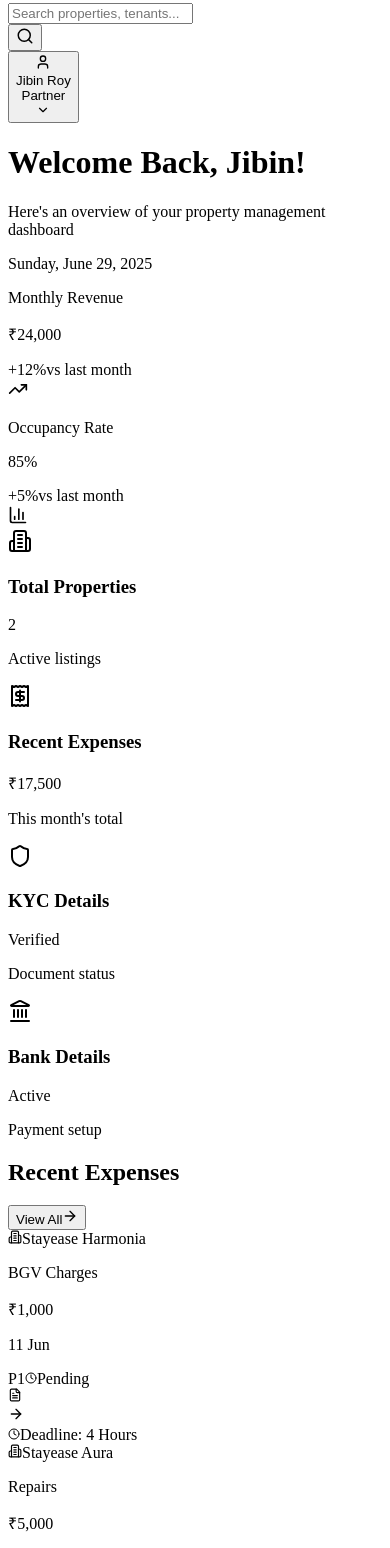
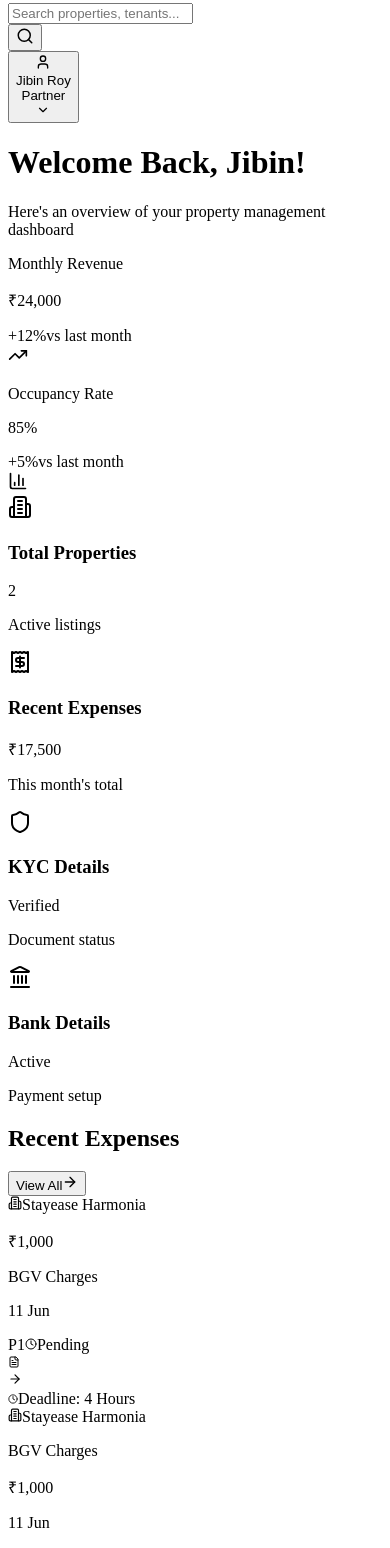
Before and after one commit to stayease-tech/stayease-partners-react, a React (Create React App) app: page /partners/partners-home in a window 390 px wide. Shown: the part 445-1993 px from the top of the page. Built offline with nearby package versions, Linux system fonts and the light colour scheme.

Commit message:
mobile view fix

```diff
--- a/src/pages/Home.jsx
+++ b/src/pages/Home.jsx
@@ -199,18 +199,6 @@ function Home() {
             title="Welcome Back, Jibin!"
             description="Here's an overview of your property management dashboard"
         >
-            {/* Date Display */}
-            <div className="flex justify-end mb-8">
-                <div className="text-sm text-gray-400">
-                    {new Date().toLocaleDateString('en-US', {
-                        weekday: 'long',
-                        year: 'numeric',
-                        month: 'long',
-                        day: 'numeric'
-                    })}
-                </div>
-            </div>
-
             {/* Quick Stats Row */}
             <div className="grid grid-cols-1 sm:grid-cols-2 gap-4 mb-8">
                 {statsCards.map((stat, index) => (
@@ -300,7 +288,7 @@ function Home() {
                 ))}
             </div>
 
-            {/* Recent Expenses Section */}
+            {/* Recent Expenses Section - FIXED FOR MOBILE */}
             <div className="mb-12">
                 <div className="flex items-center justify-between mb-6">
                     <h2 className="text-xl font-bold text-white flex items-center">
@@ -327,8 +315,66 @@ function Home() {
                                         className="p-4 hover:bg-gray-800/30 transition-colors duration-200 cursor-pointer group"
                                         onClick={() => navigate("/partners/partners-expenses")}
                                     >
+                                        {/* Mobile Layout (< md) */}
+                                        <div className="md:hidden">
+                                            {/* Row 1: Property name and amount */}
+                                            <div className="flex items-start justify-between mb-2">
+                                                <div className="flex items-center space-x-2 flex-1 min-w-0 mr-3">
+                                                    <Building2 size={14} className="text-[#eba312] flex-shrink-0" />
+                                                    <span className="font-medium text-white truncate text-sm">{expense.propertyName}</span>
+                                                </div>
+                                                <div className="text-right flex-shrink-0">
+                                                    <p className="font-bold text-[#eba312] text-sm">{formatCurrency(expense.amount)}</p>
+                                                </div>
+                                            </div>
+
+                                            {/* Row 2: Category and date */}
+                                            <div className="flex items-center justify-between mb-3">
+                                                <p className="text-sm text-gray-400 truncate flex-1 min-w-0 mr-2">{expense.category}</p>
+                                                <p className="text-xs text-gray-500 flex-shrink-0">{formatDate(expense.createdAt)}</p>
+                                            </div>
+
+                                            {/* Row 3: Status badges and receipt */}
                                             <div className="flex items-center justify-between">
-                                            <div className="flex items-center space-x-4 flex-1">
+                                                <div className="flex items-center space-x-2 flex-1 min-w-0">
+                                                    {/* Priority */}
+                                                    <span className={`inline-flex items-center px-2 py-0.5 rounded-full text-xs font-medium border ${getPriorityColor(expense.priority)}`}>
+                                                        {expense.priority}
+                                                    </span>
+
+                                                    {/* Status */}
+                                                    <span className={`inline-flex items-center space-x-1 px-2 py-0.5 rounded-full text-xs font-medium border ${statusDisplay.color}`}>
+                                                        {statusDisplay.icon}
+                                                        <span className="hidden xs:inline">{expense.status}</span>
+                                                    </span>
+                                                </div>
+
+                                                <div className="flex items-center space-x-2 flex-shrink-0">
+                                                    {/* Receipt indicator */}
+                                                    {expense.receipt && (
+                                                        <div className="p-1 bg-[#eba312]/20 rounded">
+                                                            <FileText size={12} className="text-[#eba312]" />
+                                                        </div>
+                                                    )}
+
+                                                    {/* View arrow */}
+                                                    <ArrowRight size={14} className="text-gray-400 group-hover:text-[#eba312] group-hover:translate-x-1 transition-all duration-300" />
+                                                </div>
+                                            </div>
+
+                                            {/* Deadline if urgent */}
+                                            {expense.priority === 'P1' && (
+                                                <div className="mt-2 flex items-center space-x-1 text-xs text-red-400">
+                                                    <Clock size={10} />
+                                                    <span>Deadline: {expense.deadline}</span>
+                                                </div>
+                                            )}
+                                        </div>
+
+                                        {/* Desktop Layout (≥ md) */}
+                                        <div className="hidden md:block">
+                                            <div className="flex items-center justify-between">
+                                                <div className="flex items-center space-x-4 flex-1 min-w-0">
                                                     {/* Property & Category */}
                                                     <div className="flex-1 min-w-0">
                                                         <div className="flex items-center space-x-2 mb-1">
@@ -378,6 +424,7 @@ function Home() {
                                                 </div>
                                             )}
                                         </div>
+                                    </div>
                                 );
                             })}
                         </div>
@@ -406,9 +453,9 @@ function Home() {
                             <div className="p-2 bg-[#eba312]/20 rounded-lg group-hover:bg-[#eba312]/30 transition-colors duration-300">
                                 <Building2 size={16} className="text-[#eba312]" />
                             </div>
-                            <div>
-                                <p className="text-white font-medium">View Properties</p>
-                                <p className="text-gray-400 text-sm">Manage listings</p>
+                            <div className="min-w-0 flex-1">
+                                <p className="text-white font-medium truncate">View Properties</p>
+                                <p className="text-gray-400 text-sm truncate">Manage listings</p>
                             </div>
                         </div>
                     </button>
@@ -421,9 +468,9 @@ function Home() {
                             <div className="p-2 bg-blue-500/20 rounded-lg group-hover:bg-blue-500/30 transition-colors duration-300">
                                 <Receipt size={16} className="text-blue-500" />
                             </div>
-                            <div>
-                                <p className="text-white font-medium">Add Expense</p>
-                                <p className="text-gray-400 text-sm">Track new expense</p>
+                            <div className="min-w-0 flex-1">
+                                <p className="text-white font-medium truncate">Add Expense</p>
+                                <p className="text-gray-400 text-sm truncate">Track new expense</p>
                             </div>
                         </div>
                     </button>
@@ -436,9 +483,9 @@ function Home() {
                             <div className="p-2 bg-green-500/20 rounded-lg group-hover:bg-green-500/30 transition-colors duration-300">
                                 <Shield size={16} className="text-green-500" />
                             </div>
-                            <div>
-                                <p className="text-white font-medium">Update KYC</p>
-                                <p className="text-gray-400 text-sm">Verify documents</p>
+                            <div className="min-w-0 flex-1">
+                                <p className="text-white font-medium truncate">Update KYC</p>
+                                <p className="text-gray-400 text-sm truncate">Verify documents</p>
                             </div>
                         </div>
                     </button>
@@ -451,9 +498,9 @@ function Home() {
                             <div className="p-2 bg-purple-500/20 rounded-lg group-hover:bg-purple-500/30 transition-colors duration-300">
                                 <Landmark size={16} className="text-purple-500" />
                             </div>
-                            <div>
-                                <p className="text-white font-medium">Payment Settings</p>
-                                <p className="text-gray-400 text-sm">Manage bank details</p>
+                            <div className="min-w-0 flex-1">
+                                <p className="text-white font-medium truncate">Payment Settings</p>
+                                <p className="text-gray-400 text-sm truncate">Manage bank details</p>
                             </div>
                         </div>
                     </button>
```
Lines whose indentation alone changed are shown as unchanged.
